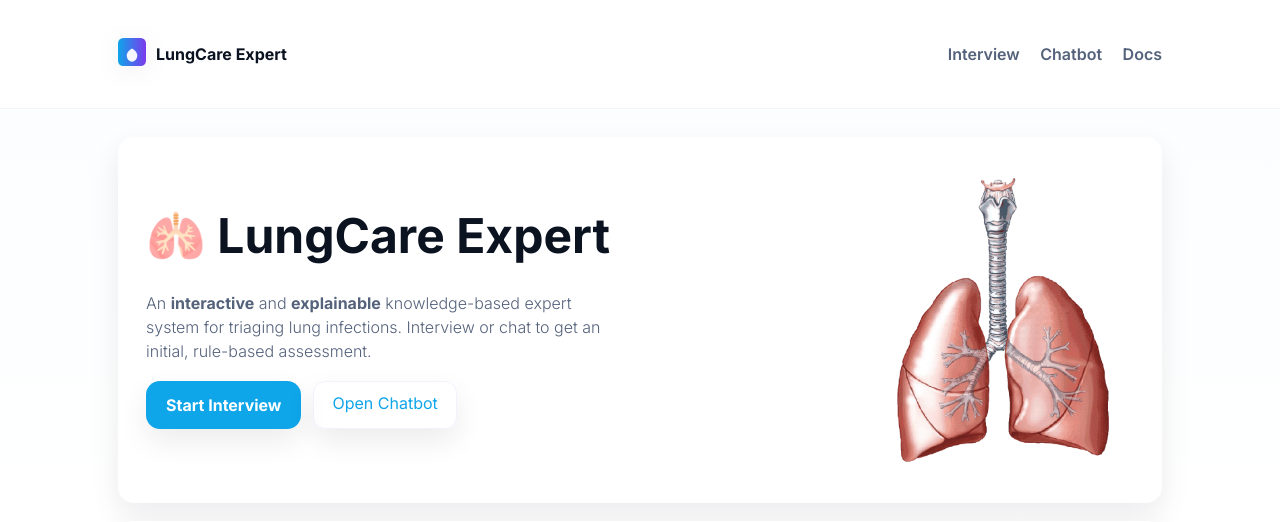
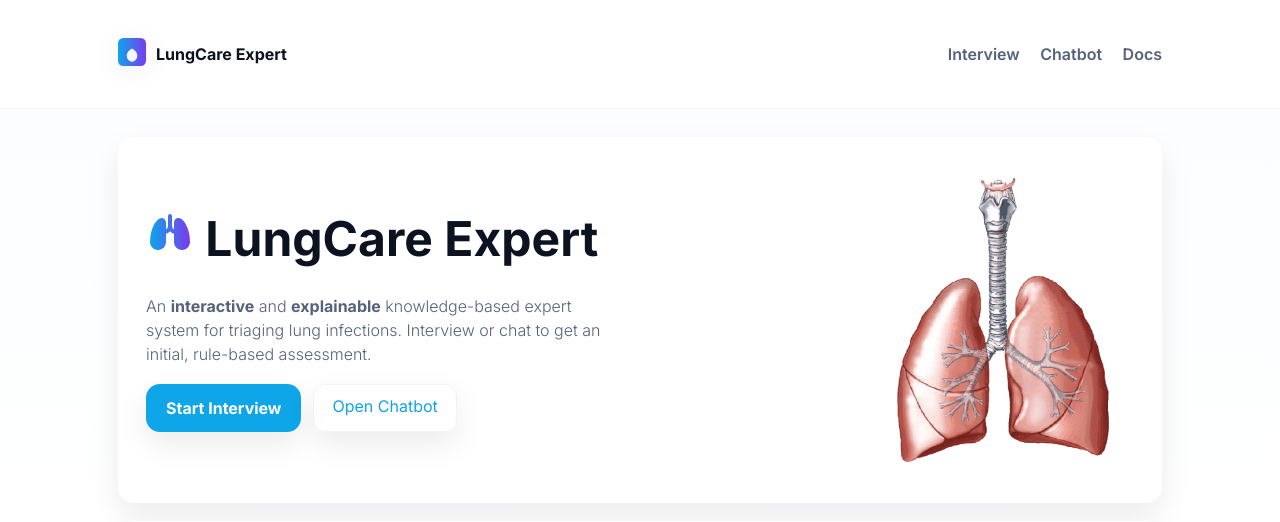
Before and after one commit to jonathan-ikpen/Lung-Care-Expert, a Flask app: page / in a window 1280 px wide. Shown: the top 522 px of the page. Run offline with Flask 3, Linux system fonts and the light colour scheme.

Commit message:
fix: svg

```diff
--- a/templates/index.html
+++ b/templates/index.html
@@ -2,7 +2,7 @@
 {% block content %}
 <section class="hero-landing card">
   <div class="hero-left fade-in">
-    <h1 class="title">&#x1FAC1; LungCare Expert</h1>
+    <h1 class="title"><img src="{{ url_for('static', filename='img/lung.svg')}}" style="width:48px;" alt="lungs">  LungCare Expert</h1>
     </br>
     <p class="lead">
       An <strong>interactive</strong> and <strong>explainable</strong> knowledge-based expert system
```
Also changed, not shown: static/css/styles-new.css (added), static/img/lung-gradient.svg (added), static/img/lung.svg (added), static/img/lung.txt (added).
